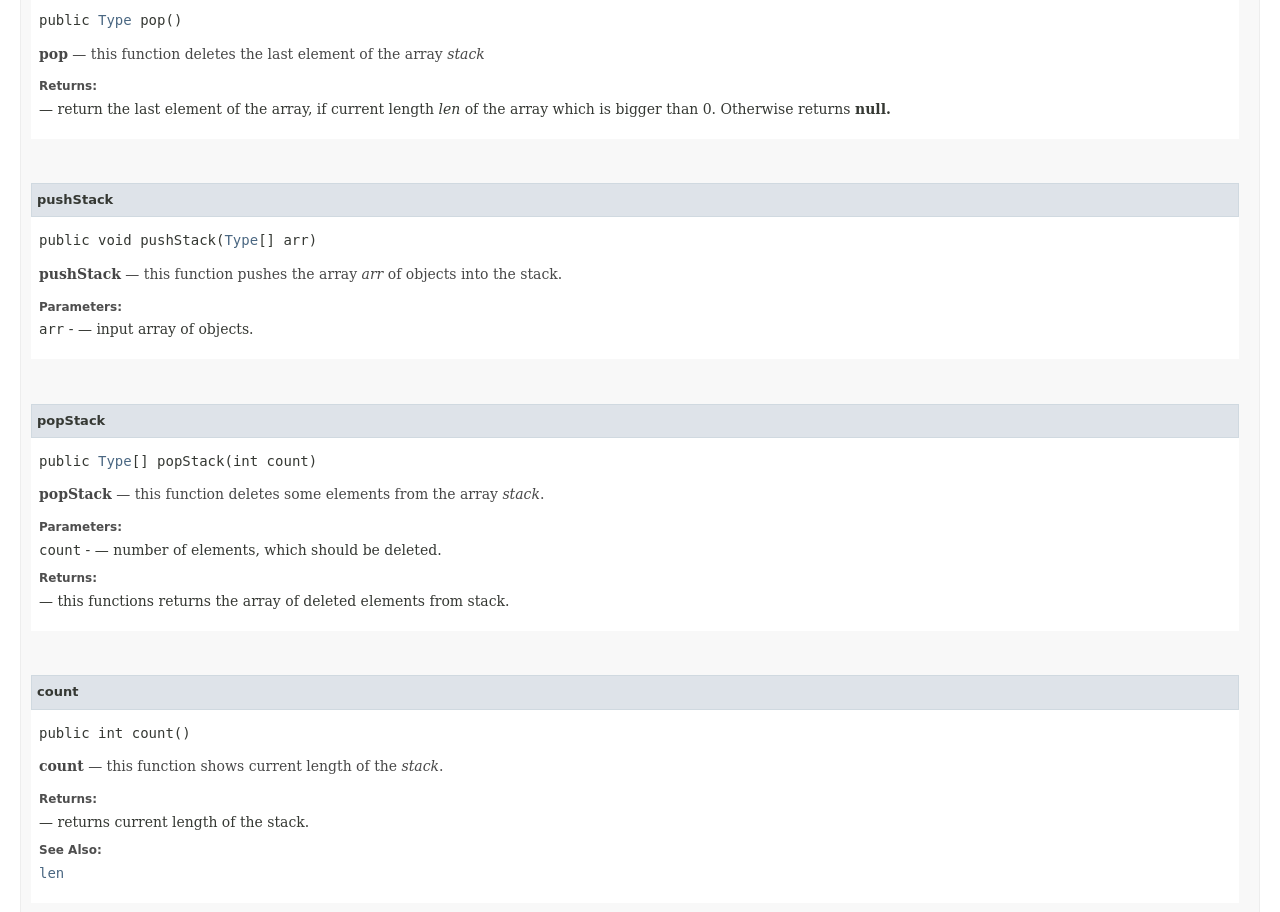
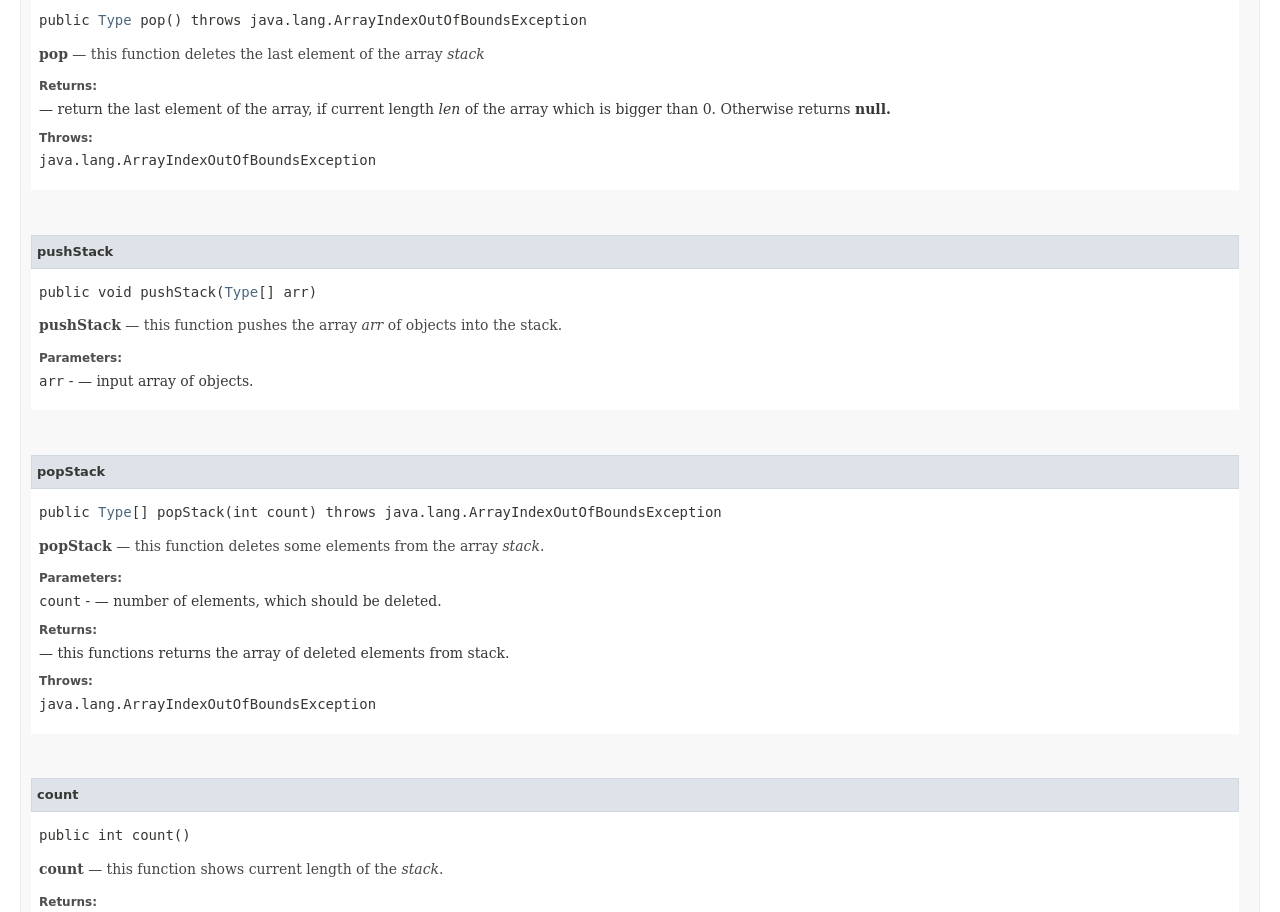
Before and after one commit to Tretiakovv/oop, a plain HTML site: page task_1_2_1/ru/nsu/fit/tretyakov/Stack.html in a window 1280 px wide. Shown: the part 1761-2673 px from the top of the page. Drawn offline with Linux system fonts and the light colour scheme; no server answers; a script that the page names is missing; a web font is replaced by a local one.

Commit message:
Deploying to gh-pages from @ Tretiakovv/oop@82b7b611b7ecf61841aa6febdee032da536689f7 🚀

```diff
--- a/task_1_2_1/ru/nsu/fit/tretyakov/Stack.html
+++ b/task_1_2_1/ru/nsu/fit/tretyakov/Stack.html
@@ -286,11 +286,14 @@ extends java.lang.Object</pre>
 <ul class="blockList">
 <li class="blockList">
 <h4>pop</h4>
-<pre class="methodSignature">public&nbsp;<a href="Stack.html" title="type parameter in Stack">Type</a>&nbsp;pop()</pre>
+<pre class="methodSignature">public&nbsp;<a href="Stack.html" title="type parameter in Stack">Type</a>&nbsp;pop()
+         throws java.lang.ArrayIndexOutOfBoundsException</pre>
 <div class="block"><b>pop</b> — this function deletes the last element of the array <i>stack</i></div>
 <dl>
 <dt><span class="returnLabel">Returns:</span></dt>
 <dd>— return the last element of the array, if current length <i>len</i> of the array which is bigger than 0. Otherwise returns <b>null.</b></dd>
+<dt><span class="throwsLabel">Throws:</span></dt>
+<dd><code>java.lang.ArrayIndexOutOfBoundsException</code></dd>
 </dl>
 </li>
 </ul>
@@ -316,13 +319,16 @@ extends java.lang.Object</pre>
 <ul class="blockList">
 <li class="blockList">
 <h4>popStack</h4>
-<pre class="methodSignature">public&nbsp;<a href="Stack.html" title="type parameter in Stack">Type</a>[]&nbsp;popStack&#8203;(int&nbsp;count)</pre>
+<pre class="methodSignature">public&nbsp;<a href="Stack.html" title="type parameter in Stack">Type</a>[]&nbsp;popStack&#8203;(int&nbsp;count)
+                throws java.lang.ArrayIndexOutOfBoundsException</pre>
 <div class="block"><b>popStack</b> — this function deletes some elements from the array <i>stack</i>.</div>
 <dl>
 <dt><span class="paramLabel">Parameters:</span></dt>
 <dd><code>count</code> - — number of elements, which should be deleted.</dd>
 <dt><span class="returnLabel">Returns:</span></dt>
 <dd>— this functions returns the array of deleted elements from stack.</dd>
+<dt><span class="throwsLabel">Throws:</span></dt>
+<dd><code>java.lang.ArrayIndexOutOfBoundsException</code></dd>
 </dl>
 </li>
 </ul>
```
Also changed, not shown: 3 other files.
